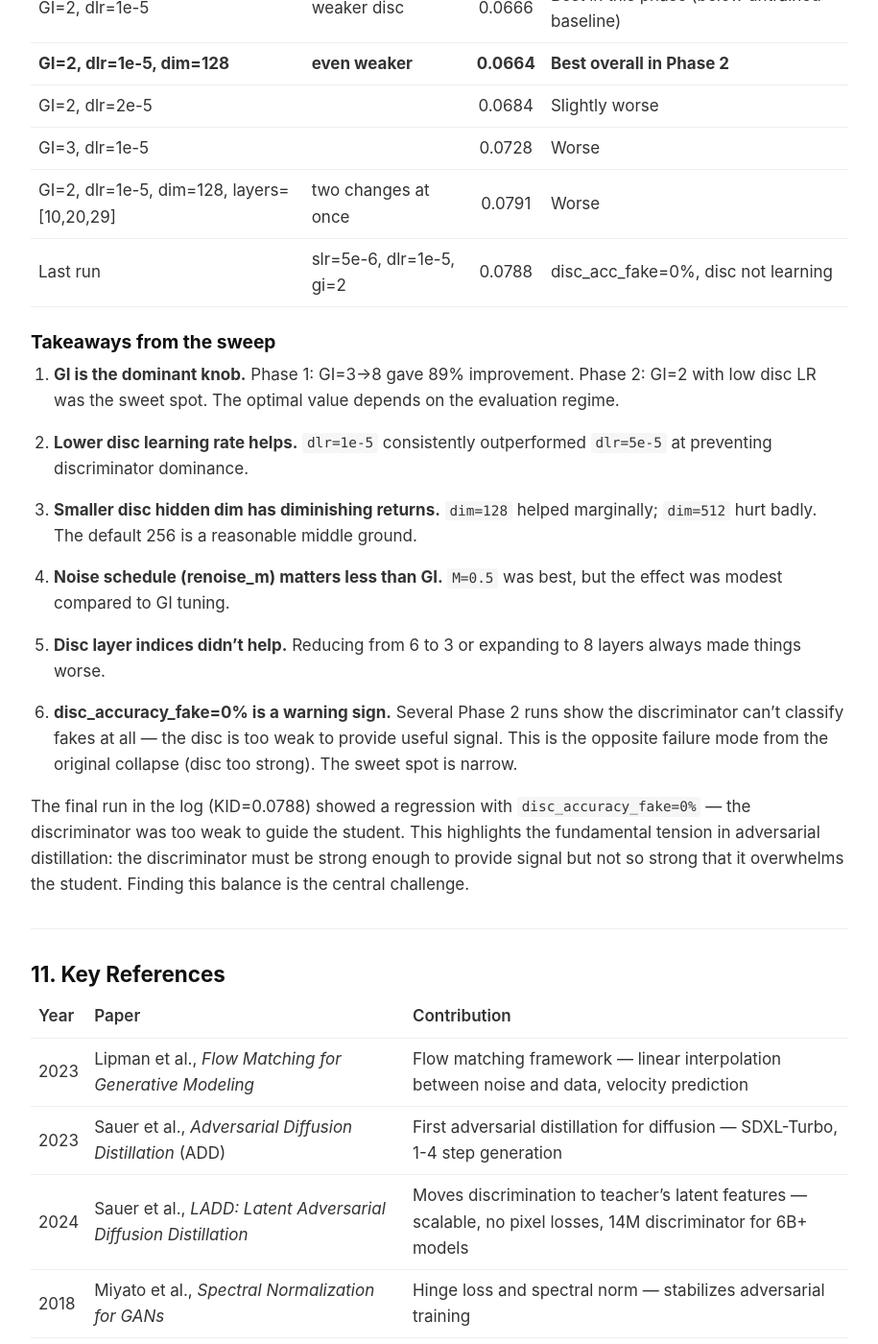
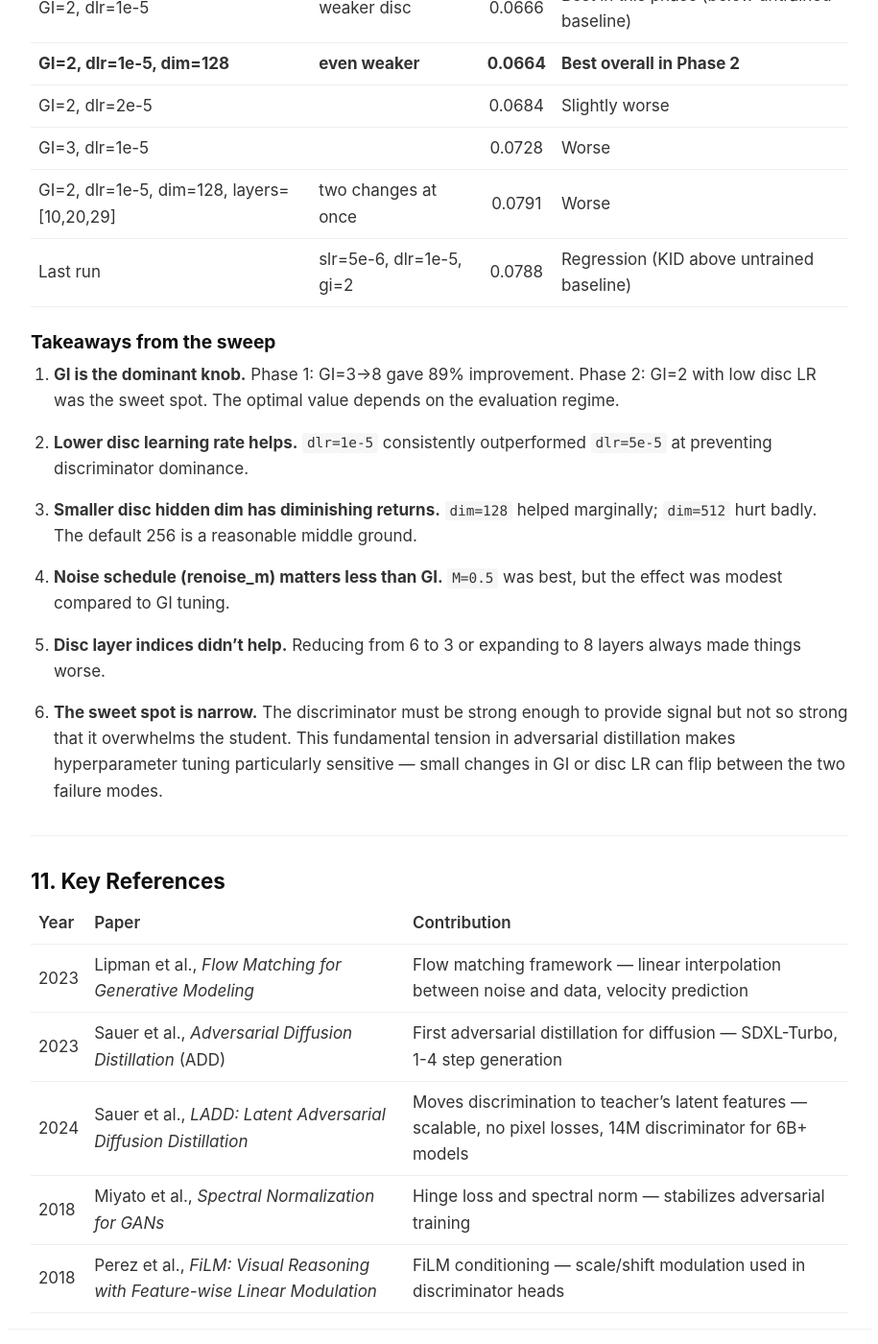
Before and after one commit to vionwinnie/vionwinnie.github.io, a Jekyll site: the page built from _posts/2026-04-05-ladd-training-framework.md, in a window 1280 px wide and 1400 px high, scrolled down 36787 px. Shown: the whole window at 96% size, without its empty margins (182-1097 px from the left). Built offline with Jekyll 4.4.1, drawn with Linux system fonts in a browser that asks for light colours; some of the changed text lies outside the part shown.

Commit message:
Fix EMA attribution (not from LADD paper) and remove false disc_acc_fake=0% alarm
EMA is a general GAN technique, not from the LADD paper. disc_accuracy_fake=0%
at bs=1 is normal (single sample), not a sign of disc collapse.

Co-Authored-By: Claude Opus 4.6 (1M context) <noreply@anthropic.com>

```diff
--- a/_posts/2026-04-05-ladd-training-framework.md
+++ b/_posts/2026-04-05-ladd-training-framework.md
@@ -510,7 +510,7 @@ These use a threshold of 0 (not the hinge margin of ±1). They measure whether t
 
 **Danger signs:**
 - **Both pinned at 1.0** — discriminator dominance. Every sample is correctly classified with high confidence. The student gets no signal. This is what we saw in the [collapsed full run](#6-what-we-observed) with bs=1.
-- **Both below 0.5** — discriminator has collapsed and can't tell real from fake. The student gets random gradient directions. Several Phase 2 sweep runs showed `disc_accuracy_fake=0%` when the disc learning rate was too low.
+- **Both below 0.5 at bs≥2** — discriminator has collapsed and can't tell real from fake. The student gets random gradient directions. (At bs=1, accuracy of 0% on a single sample is normal — it just means the disc got that one sample wrong.)
 - **accuracy_real high but accuracy_fake low** — discriminator learned to say "real" for everything. It correctly identifies real samples but can't catch fakes.
 
 **Important caveat:** These are computed on the per-GPU micro-batch. With bs=1, accuracy can only be 0 or 1 — there are no intermediate values. With bs=2, it can be 0, 0.5, or 1. The zoomed-in accuracy view below makes this clear — bs=1 (orange) is binary, while bs=2 (blue) shows intermediate 0.5 values where the discriminator got one sample right and one wrong:
@@ -961,7 +961,7 @@ Key findings from three rounds of sweeps (33+ experiments):
 1. **More fine-grained evaluation** — run KID at every 500 steps out to step 4000+ to get more signal on the degradation curve and identify the optimal early-stopping point
 2. **Higher batch size** (bs=4+) for more stable gradient flow — requires memory optimization (activation checkpointing, offloading) to fit on A100 80GB
 3. **Alternative loss functions** — variants of the GAN loss (non-saturating loss, Wasserstein loss, R1 gradient penalty) may provide more stable gradients than hinge loss, especially at small batch sizes
-4. **EMA (Exponential Moving Average) weight updates** — maintain a running average of student weights to prevent quality regressions during training oscillations. The LADD paper uses EMA; we haven't implemented it yet.
+4. **EMA (Exponential Moving Average) weight updates** — maintain a running average of student weights to smooth out oscillations during adversarial training. A common GAN stabilization technique we haven't explored yet.
 5. **Scale up training data** — precompute latents for 50K+ prompts to reduce overfitting and enable longer training runs
 6. **Multi-seed averaging** — run 3-5 seeds per config and report mean KID to avoid false confidence from lucky single runs
 
@@ -984,7 +984,7 @@ This appendix covers **Phase 2** — the anti-collapse sweep run after the produ
 | GI=2, dlr=2e-5 | | 0.0684 | Slightly worse |
 | GI=3, dlr=1e-5 | | 0.0728 | Worse |
 | GI=2, dlr=1e-5, dim=128, layers=[10,20,29] | two changes at once | 0.0791 | Worse |
-| Last run | slr=5e-6, dlr=1e-5, gi=2 | 0.0788 | disc_acc_fake=0%, disc not learning |
+| Last run | slr=5e-6, dlr=1e-5, gi=2 | 0.0788 | Regression (KID above untrained baseline) |
 
 ### Takeaways from the sweep
 
@@ -998,9 +998,7 @@ This appendix covers **Phase 2** — the anti-collapse sweep run after the produ
 
 5. **Disc layer indices didn't help.** Reducing from 6 to 3 or expanding to 8 layers always made things worse.
 
-6. **disc_accuracy_fake=0% is a warning sign.** Several Phase 2 runs show the discriminator can't classify fakes at all — the disc is too weak to provide useful signal. This is the opposite failure mode from the original collapse (disc too strong). The sweet spot is narrow.
-
-The final run in the log (KID=0.0788) showed a regression with `disc_accuracy_fake=0%` — the discriminator was too weak to guide the student. This highlights the fundamental tension in adversarial distillation: the discriminator must be strong enough to provide signal but not so strong that it overwhelms the student. Finding this balance is the central challenge.
+6. **The sweet spot is narrow.** The discriminator must be strong enough to provide signal but not so strong that it overwhelms the student. This fundamental tension in adversarial distillation makes hyperparameter tuning particularly sensitive — small changes in GI or disc LR can flip between the two failure modes.
 
 ---
 
```
